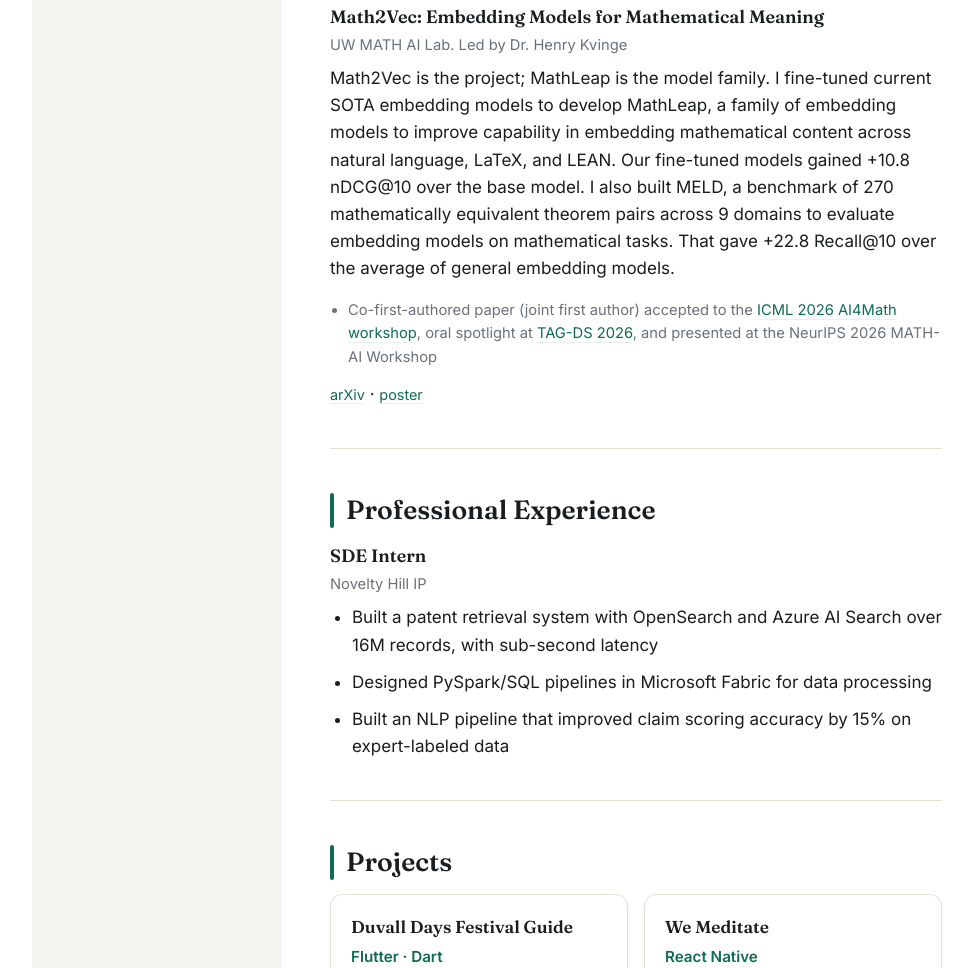
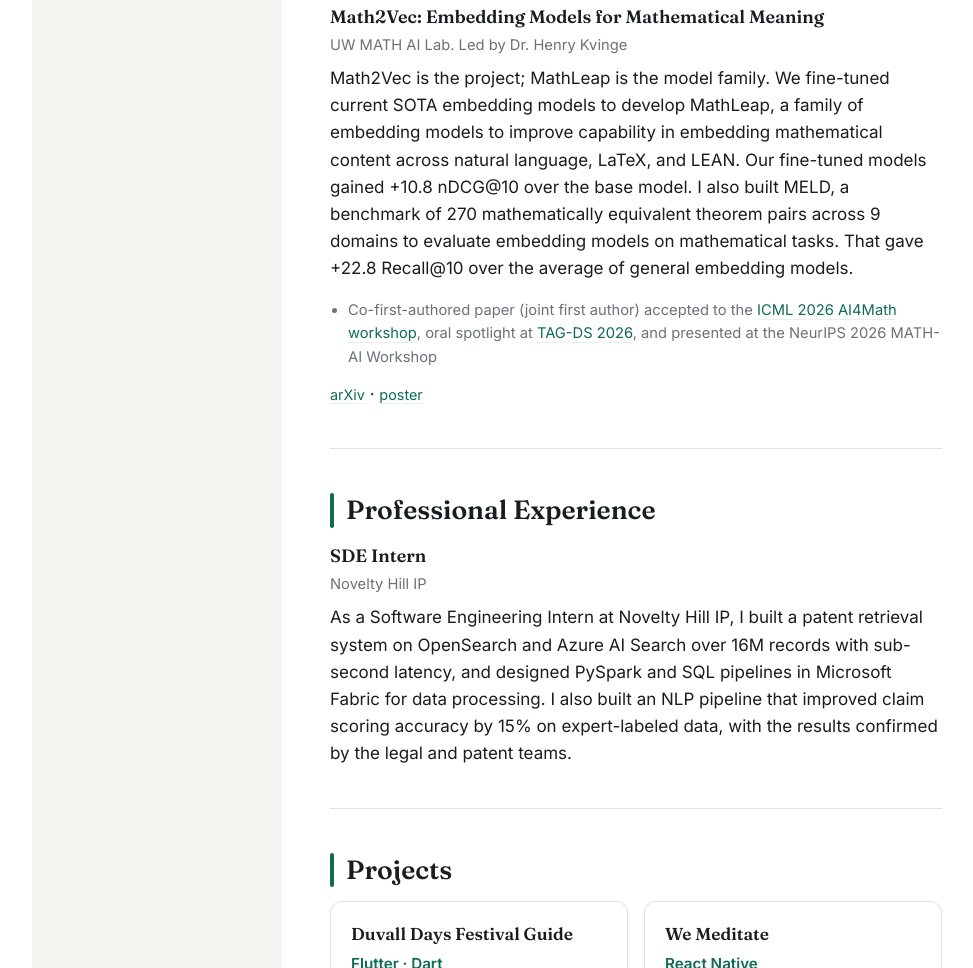
Before and after one commit to SamarthRao91/portfolio, a plain HTML site: page index.html in a window 1280 px wide. Shown: the part 922-1890 px from the top of the page, without its empty margins (88-1061 px from the left). Drawn offline with Linux system fonts and the light colour scheme.

Commit message:
Research We/I split, Novelty Hill as blurb not bullets

```diff
--- a/index.html
+++ b/index.html
@@ -417,7 +417,7 @@ section {
         <h3>Math2Vec: Embedding Models for Mathematical Meaning</h3>
         <p class="entry-meta">UW MATH AI Lab. Led by Dr. Henry Kvinge</p>
         <p>
-          Math2Vec is the project; MathLeap is the model family. I
+          Math2Vec is the project; MathLeap is the model family. We
           fine-tuned current SOTA embedding models to develop MathLeap, a
           family of embedding models to improve capability in embedding
           mathematical content across natural language, LaTeX, and LEAN.
@@ -446,11 +446,15 @@ section {
       <div class="entry entry-plain">
         <h3>SDE Intern</h3>
         <p class="entry-meta">Novelty Hill IP</p>
-        <ul>
-          <li>Built a patent retrieval system with OpenSearch and Azure AI Search over 16M records, with sub-second latency</li>
-          <li>Designed PySpark/SQL pipelines in Microsoft Fabric for data processing</li>
-          <li>Built an NLP pipeline that improved claim scoring accuracy by 15% on expert-labeled data</li>
-        </ul>
+        <p>
+          As a Software Engineering Intern at Novelty Hill IP, I built a
+          patent retrieval system on OpenSearch and Azure AI Search over
+          16M records with sub-second latency, and designed PySpark and SQL
+          pipelines in Microsoft Fabric for data processing. I also built
+          an NLP pipeline that improved claim scoring accuracy by 15% on
+          expert-labeled data, with the results confirmed by the legal and
+          patent teams.
+        </p>
       </div>
     </section>
 
```
